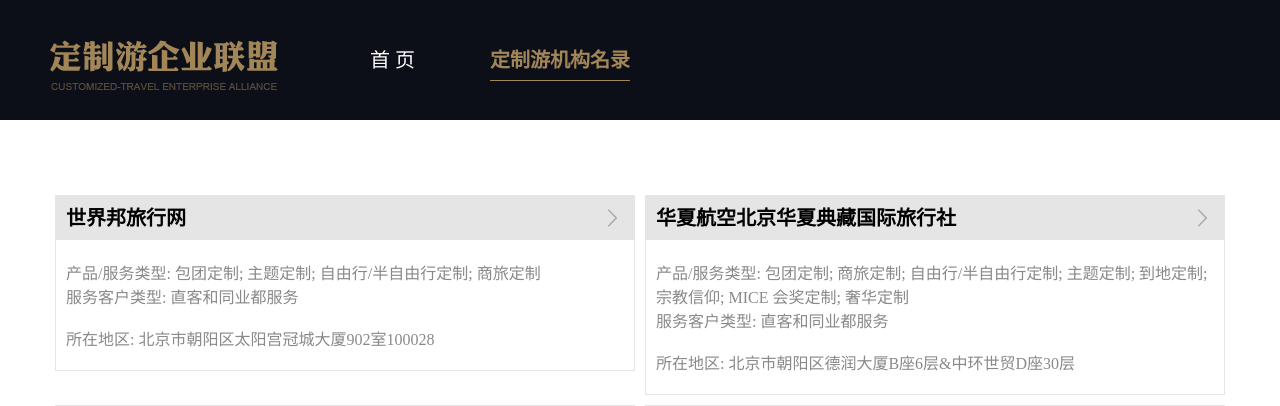
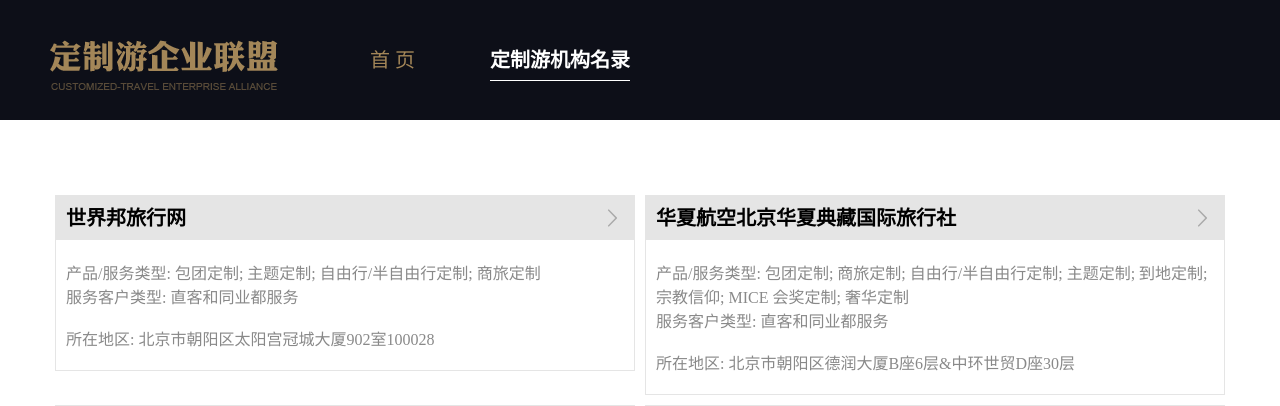
Before and after one commit to IOSZYQ/Lushu_Organization, a Django app: page /list/ in a window 1280 px wide. Shown: the top 406 px of the page. Run offline with Django 3.2, Linux system fonts and the light colour scheme; some web fonts are replaced.

Commit message:
version 1.0.0.1

```diff
--- a/calendarInfo/views.py
+++ b/calendarInfo/views.py
@@ -59,7 +59,8 @@ def organizationDetail(request, userId):
 def dataSourece():
     global  dataFromFile
     if len(dataFromFile) == 0:
-        data = r'/Users/zhouyongqing/Calendar/static/data.csv'
+        data =  BASE_DIR = os.path.dirname(os.path.dirname(__file__))
+        data = os.path.join(data, 'static', 'data.csv')
         with open(data, 'rt') as f:
             source = list(csv.reader(f))
             for organization in source:
--- a/static/css/nav.css
+++ b/static/css/nav.css
@@ -6,7 +6,7 @@
 height: 50px;
 padding: 40px 0 30px 0;
 background: #0d0f18;
-color: #fff;
+color: #a38658;
 font-size: 20px;
 }
 
@@ -34,13 +34,13 @@ display: inline-block;
 }
 
 .navBar .nav a:hover{
-color: #a38658;
+color: #ffffff;
 }
 
 .navBar .nav a.active{
-color: #a38658;
+color: #ffffff;
 font-weight: bold;
-border-bottom: 1px #a38658 solid;
+border-bottom: 1px #fff solid;
 }
 
 @media (max-width: 641px) {
```
